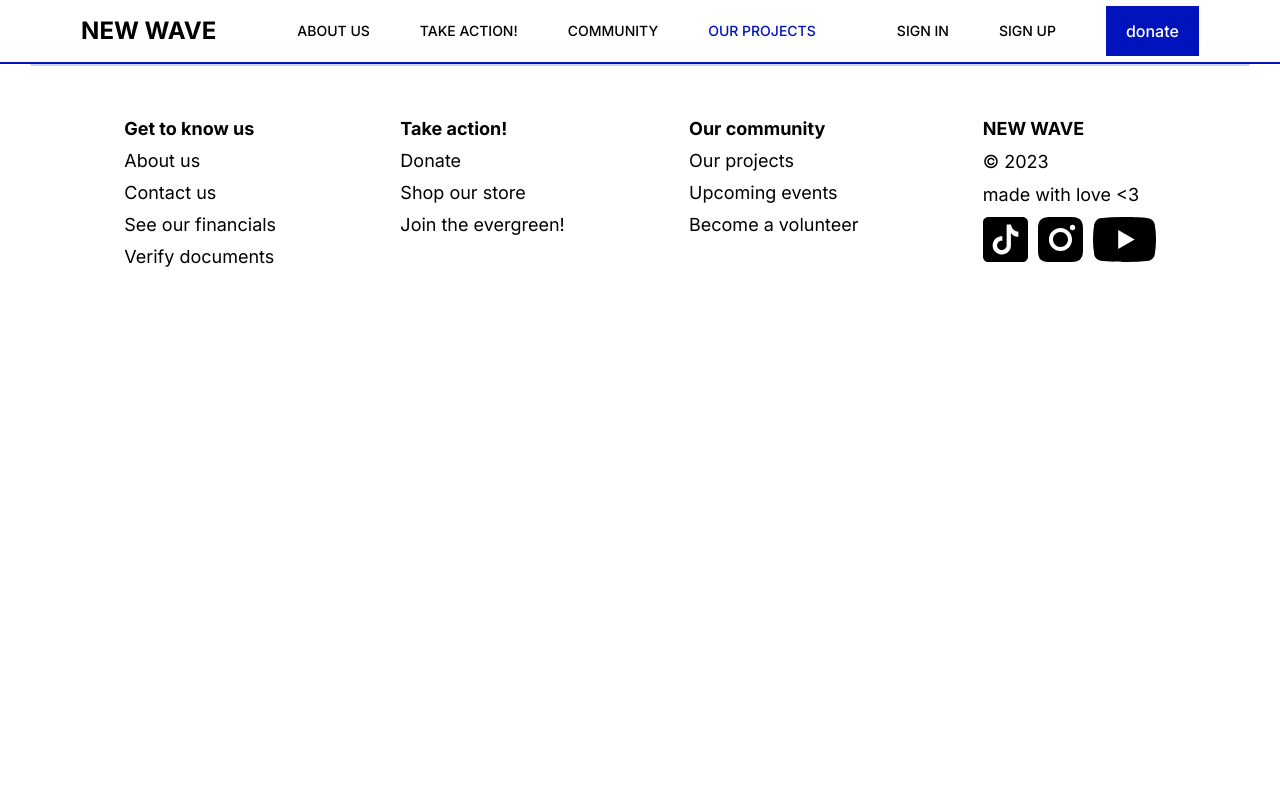
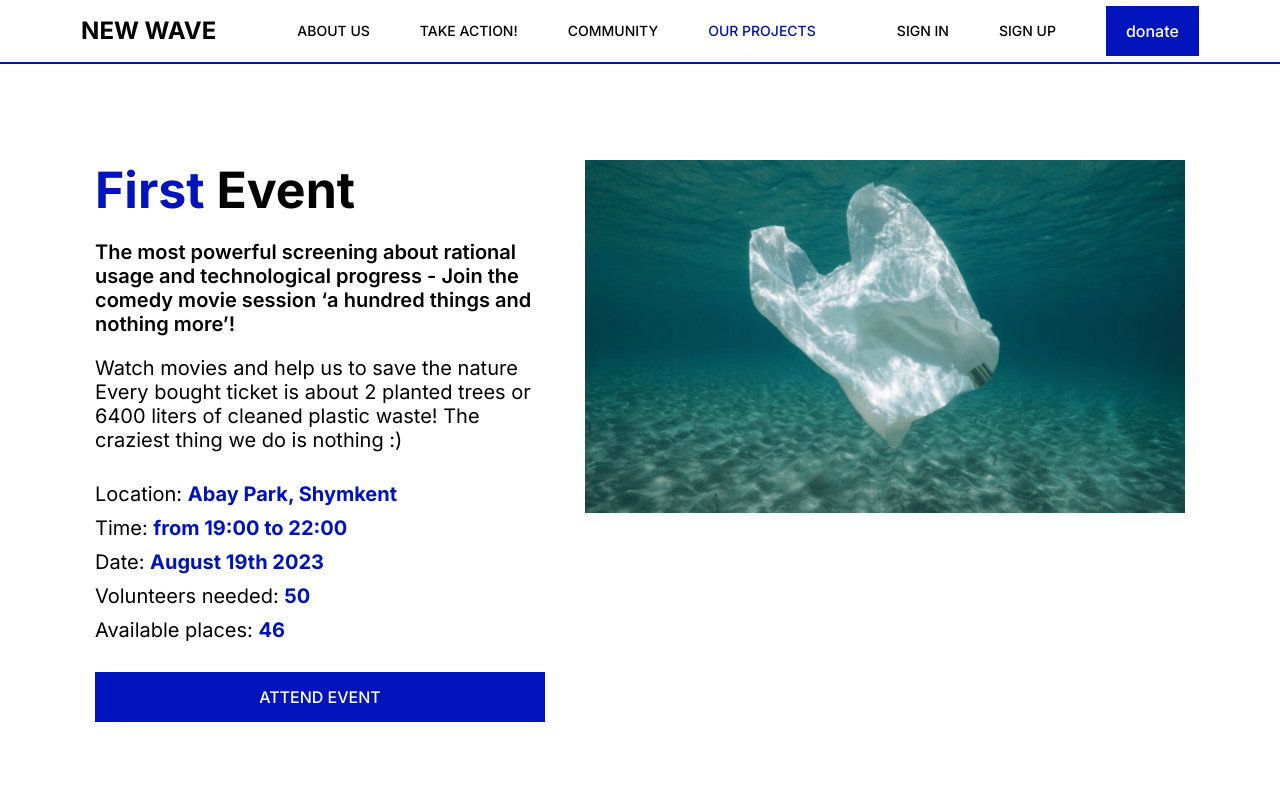
Before and after one commit to mrbqble/new-wave-ts, a React (Create React App) app in the folder client/: page /event/1 in a window 1280 px wide. Shown: the top 800 px of the page. Built offline with nearby package versions, Linux system fonts and the light colour scheme.

Commit message:
Event Info page maket sdelan

```diff
--- a/client/src/pages/Home/Carousel/Carousel.tsx
+++ b/client/src/pages/Home/Carousel/Carousel.tsx
@@ -125,7 +125,7 @@ function Carousel() {
             <SubText>{text[1]}</SubText>
             <Date>{date[2] + " " + months[parseInt(date[1]) - 1] + " " + date[0]}</Date>
           </Info>
-          <Navigate>learn more<ArrowIcon/></Navigate>
+          <Navigate href="/event/1" >learn more<ArrowIcon/></Navigate>
         </Event>
         <Slider>
           <Number>0{index + 1}</Number>
--- a/client/src/pages/event/EventInfo.tsx
+++ b/client/src/pages/event/EventInfo.tsx
@@ -1,8 +1,76 @@
-import React from 'react'
+import styled from 'styled-components'
+import { useState } from 'react';
+import event_img from '../assets/images/3.png'
+import Button, { ButtonMode } from '../shared/Button';
+
+const descriptionFontSize = "2rem";
+const gapConstant = "2rem";
+
+const MainContainer = styled.main`
+  display: flex;
+  justify-content: center;
+  flex-wrap: wrap;
+  padding-top: 12vh;
+  padding-bottom: 12vh;
+  padding-left: 1.2rem;
+  padding-right: 1.2rem;
+  gap: 4rem;
+`;
+
+const EventInfoText = styled.article`
+  display: flex;
+  flex-direction: column;
+  width: 45rem;
+  gap: ${gapConstant};
+`
+const EventImg = styled.img`
+  object-fit: contain;
+  width: 60rem;
+  object-position: top;
+`
+const EventTitle = styled.h1`
+  font-size: 5rem;
+`
+const Blueify = styled.div`
+  display: inline;
+  font-size: inherit;
+  color: #0013BC;
+  font-weight: 700;
+`
+const EventFDescription = styled.p`
+  font-weight: 600;
+  font-size: ${descriptionFontSize};
+`
+const EventSDescription = styled.p`
+  font-size: ${descriptionFontSize};
+`
+const DetailsSection = styled.ul`
+  list-style: none;
+`;
+const DetailItem = styled.li`
+  font-size: ${descriptionFontSize};
+  margin-top: 1rem;
+`
 
 function EventInfo() {
+
   return (
-    <div>EventInfo</div>
+    <MainContainer>
+      <EventInfoText>
+        <EventTitle><Blueify>First</Blueify> Event</EventTitle>
+        <EventFDescription>The most powerful screening about rational usage and technological progress - Join the comedy movie session ‘a hundred things and nothing more’!</EventFDescription>
+        <EventSDescription>Watch movies and help us to save the nature Every bought ticket is about 2 planted trees or 6400 liters of cleaned plastic waste! The craziest thing we do is nothing :)</EventSDescription>
+        <DetailsSection>
+          <DetailItem>Location: <Blueify>Abay Park, Shymkent</Blueify></DetailItem>
+          <DetailItem>Time: <Blueify>from 19:00 to 22:00</Blueify></DetailItem>
+          <DetailItem>Date: <Blueify>August 19th 2023</Blueify></DetailItem>
+          <DetailItem>Volunteers needed: <Blueify>50</Blueify></DetailItem>
+          <DetailItem>Available places: <Blueify>46</Blueify></DetailItem>
+        </DetailsSection>
+        <Button style={{marginTop: "1rem"}} mode={ButtonMode.PRIMARY} isUppercase>Attend event</Button>
+      </EventInfoText>
+      <EventImg src={event_img} />
+    </MainContainer>
   )
 }
 
--- a/client/src/router/router.js
+++ b/client/src/router/router.js
@@ -13,6 +13,7 @@ import NewEvent from '../pages/event/NewEvent'
 import NewReport from '../pages/report/NewReport'
 import StatusChange from '../pages/admin/StatusChange'
 import AdminPage from '../pages/admin/AdminPage'
+import EventInfo from '../pages/event/EventInfo'
 
 const Divider = styled.hr`
   height: .2rem;
@@ -37,6 +38,7 @@ function Router() {
           <Route path='/signin' element={<SignIn/>}/>
           <Route path='/signup' element={<SignUp/>}/>
           <Route path='/profile' element={<Profile/>}/>
+          <Route path='/event/:id' element={<EventInfo />} />
           <Route path='/newevent' element={<NewEvent/>}/>
           <Route path='/newreport' element={<NewReport/>}/>
           <Route path='/financials' element={<Financials/>}/>
```
